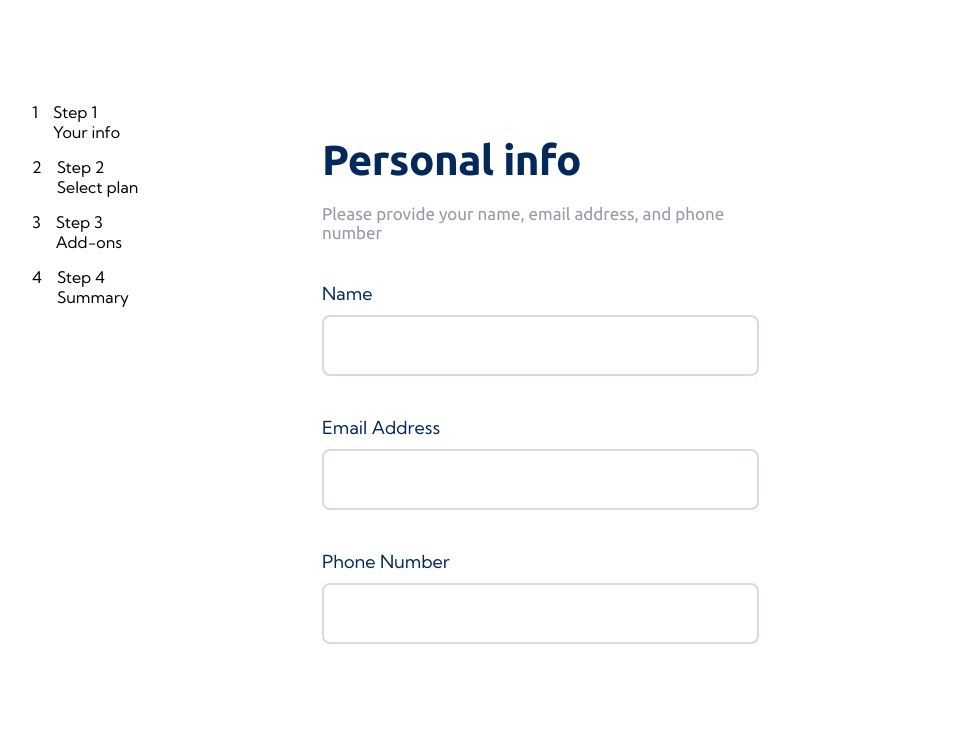
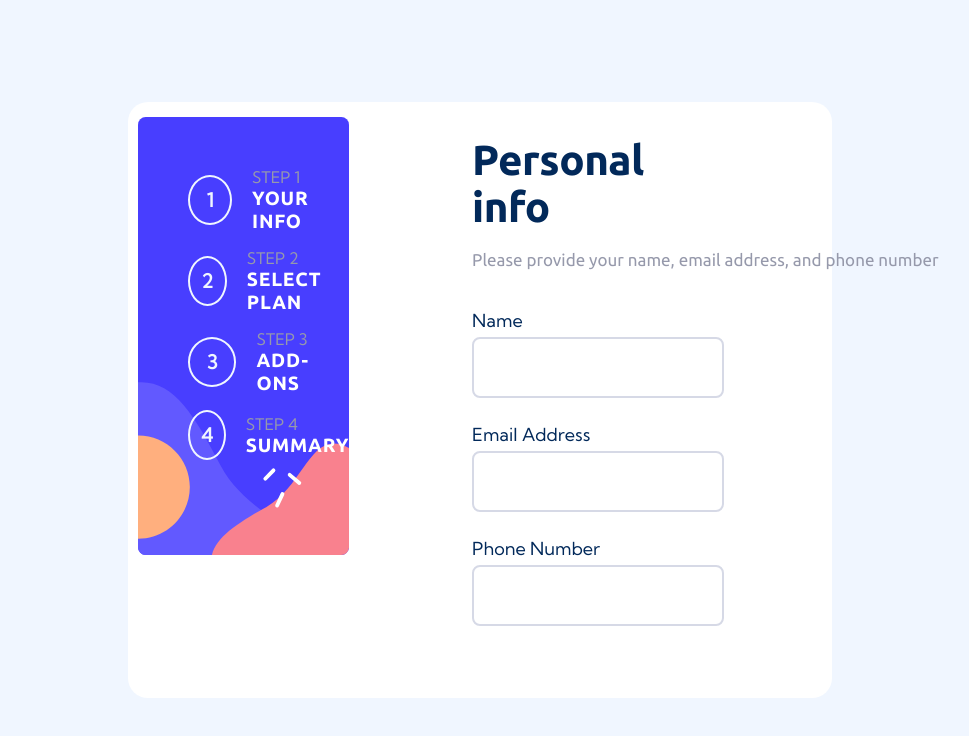
Before and after one commit to Romansh12610/Form-multistep-React, a React (Vite) app: page / in a window 1280 px wide. Shown: the top 736 px of the page, without its empty margins (160-1129 px from the left). Built offline with nearby package versions, Linux system fonts and the light colour scheme.

Commit message:
styles update #2

```diff
--- a/src/FirstStep.scss
+++ b/src/FirstStep.scss
@@ -18,12 +18,13 @@
         font-size: rem(17);
         font-family: var(--font-secondary);
         margin-bottom: rem(40);
+        white-space: nowrap; // only desktop
     }
 
     &__label {
         color: var(--marine-blue);
         font-size: rem(18);
-        margin-bottom: rem(10);
+        margin-bottom: rem(5);
         width: max-content;
     }
 
@@ -33,8 +34,8 @@
         letter-spacing: rem(1);
         color: var(--marine-blue);
         padding: 1rem 0.8rem;
-        margin-bottom: rem(40);
-        border: 2px solid var(--light-gray);
+        margin-bottom: rem(25);
+        border: rem(2) solid var(--light-gray);
         border-radius: rem(8);
 
         &:hover, &:focus {
--- a/src/MainSection.scss
+++ b/src/MainSection.scss
@@ -1,7 +1,7 @@
 @use './scss/utils/index' as *;
 
 .main-section {
-    width: 60%;
+    width: 50%;
     margin-inline: auto;
     padding-inline: rem(50);
     padding-top: rem(25);
--- a/src/StepInfo.jsx
+++ b/src/StepInfo.jsx
@@ -1,9 +1,16 @@
 import Step from "./Step";
 import './StepInfo.scss';
+import bgSidebar from './assets/images/bg-sidebar-desktop.svg';
 
 export default function StepInfo() {
     return (
         <section className="step-info">
+            <img
+                className="step-info__bg"
+                src={bgSidebar}
+                alt=""
+                role="presentation"
+            />
             <Step
                 number={1}
                 title="Step 1"
--- a/src/StepInfo.scss
+++ b/src/StepInfo.scss
@@ -1,21 +1,71 @@
+@use './scss/utils/index' as *;
 @use './scss/globals/index';
 
 .step-info {
     display: flex;
     flex-flow: column nowrap;
     gap: 15px;
+    margin: rem(15) 0 rem(15) rem(10);
+    padding-left: rem(50);
+    padding-top: rem(50);
+    height: 100%;
+    width: 30%;
+    position: relative;
+
+    &__bg {
+        position: absolute;
+        height: auto;
+        max-height: 94%;
+        width: 100%;
+        top: rem(0);
+        left: rem(0);
+        margin-block: auto;
+        display: block;
+    }
 
     &__item {
         display: flex;
-        gap: 15px;
+        align-items: center;
+        gap: rem(20);
+        z-index: 1;
     }
 
     &__number {
+        width: rem(50);
+        height: rem(50);
+        border-radius: 50%;
+        border: rem(2) solid var(--magnolia);
+        color: var(--magnolia);
+        display: flex;
+        align-items: center;
+        justify-content: center;
+        font-size: 1.2rem;
+        font-weight: bold;
 
+        &--current {
+            background-color: var(--light-blue);
+        }
     }
 
     &__titles {
         display: flex;
         flex-direction: column;
+
+        span {
+            text-transform: uppercase;
+        }
+
+        span:first-child {
+            font-size: 1rem;
+            color: var(--cool-gray);
+        }
+
+        span:nth-child(2) {
+            font-size: 1.2rem;
+            font-weight: bold;
+            font-family: var(--font-secondary);
+            letter-spacing: rem(0.8);
+            color: var(--white);
+        }
     }
 }
--- a/src/scss/globals/_layout.scss
+++ b/src/scss/globals/_layout.scss
@@ -5,11 +5,14 @@ body {
     justify-content: center;
     padding-block: 8%;
     height: 100vh;
+    background-color: var(--magnolia);
 }
 
 .main {
     display: flex;
     height: 100%;
-    width: 70vw;
+    width: 55vw;
     gap: rem(15);
+    background-color: var(--white);
+    border-radius: rem(20);
 }
--- a/src/scss/globals/_resets.scss
+++ b/src/scss/globals/_resets.scss
@@ -1,3 +1,5 @@
+@use '../utils/index' as *;
+
 html {
     font-size: 100%;
     box-sizing: border-box;
@@ -16,7 +18,7 @@ body {
 
 h1, h2 {
     line-height: 1.1;
-    letter-spacing: 1px;
+    letter-spacing: rem(1);
     font-family: var(--font-secondary);
 }
 
```
